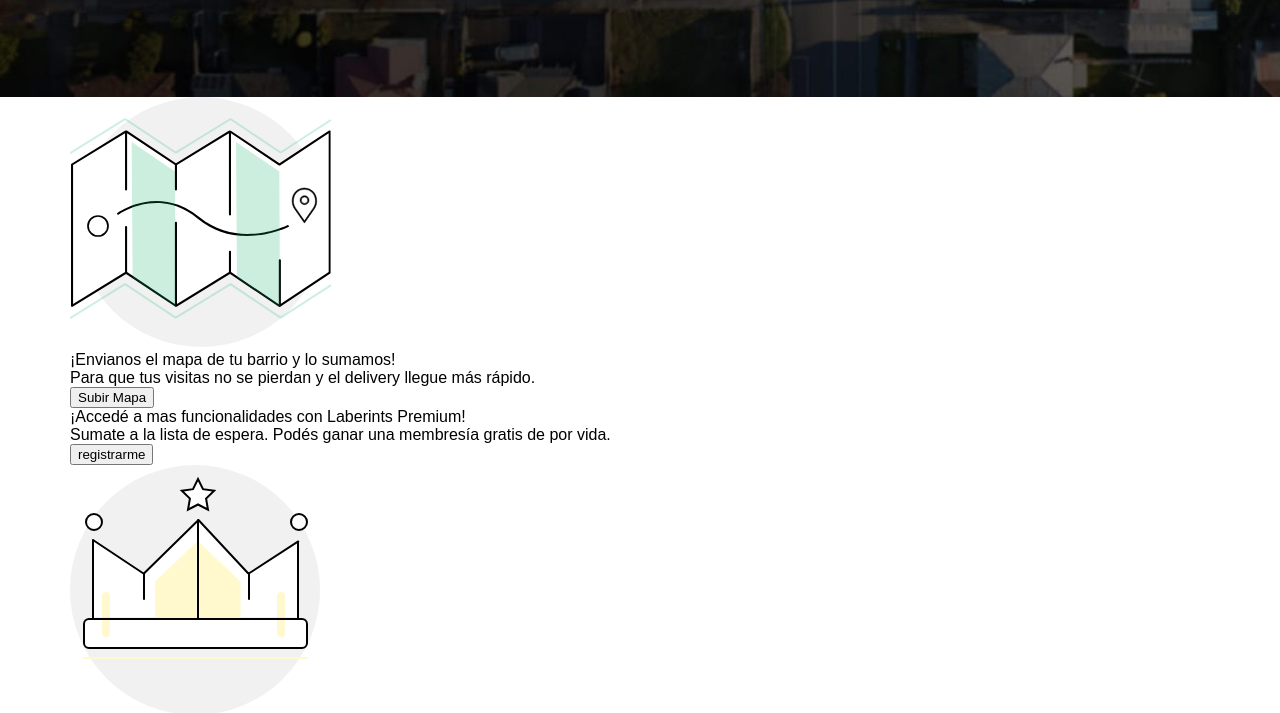
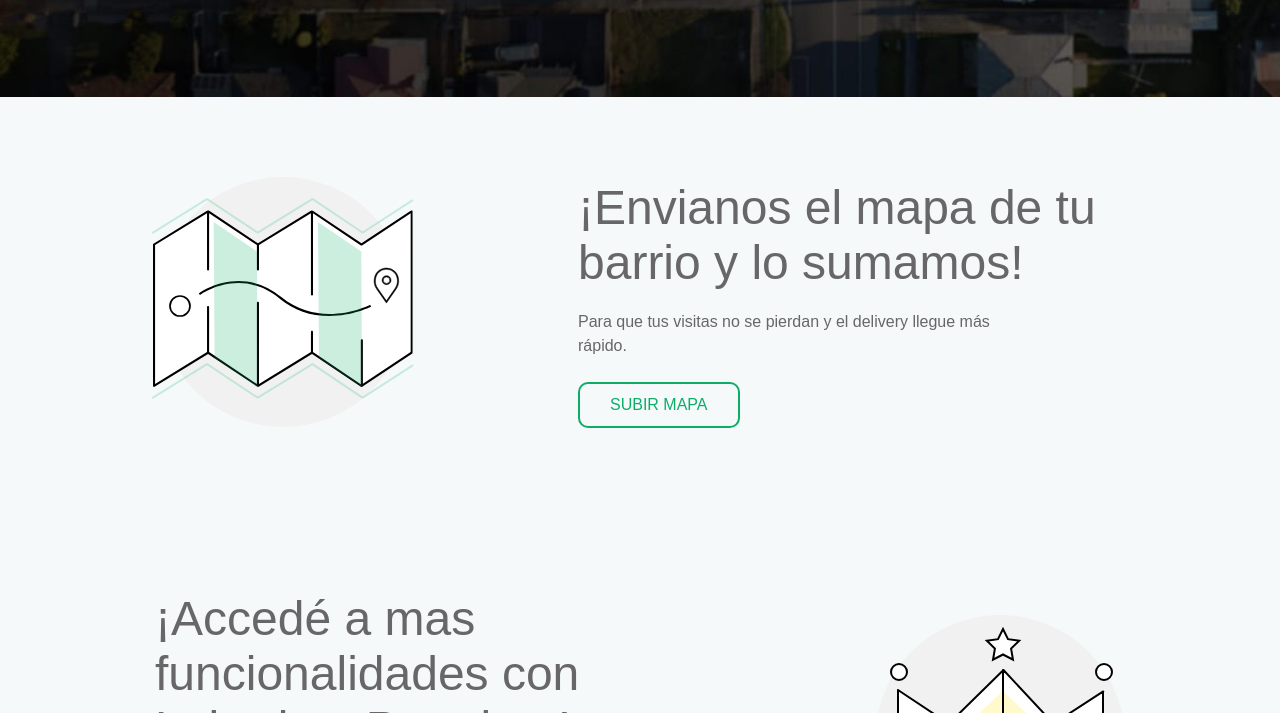
Before and after one commit to ArielMarchioni/Laberints-Web, a plain HTML site: page index.html in a window 1280 px wide. Shown: the part 813-1526 px from the top of the page. Drawn offline with Linux system fonts and the light colour scheme.

Commit message:
Update style.css
section y botones finalizados

```diff
--- a/style.css
+++ b/style.css
@@ -121,3 +121,49 @@ a{
 	width: 100%;
 	max-width: 253px;
 }
+
+.section{
+	padding: 80px 0;
+	text-align: left;
+	color: #676767;
+
+}
+
+.fondogris{
+	background-color: #f5f9fa;
+}
+
+.section-image{
+	text-align: center;
+
+}
+
+.flex{
+	display: flex;
+	justify-content: space-around;
+	align-items: center;
+
+}
+.titleh2{
+	font-size: 48px;
+	margin-bottom: 20px;
+	max-width: 550px;
+}
+
+.section-text{
+	line-height: 1.5;
+	font-size: 16px;
+	margin-bottom: 24px;
+	max-width: 425px;
+}
+
+.boton{
+	color: #0dad68;
+	padding: 12px 30px;
+	border-radius: 10px;
+	border: solid 2px #0dad68;
+	font-size: 16px;
+	cursor: pointer;
+	text-transform: uppercase;
+	background: transparent;
+}
```
